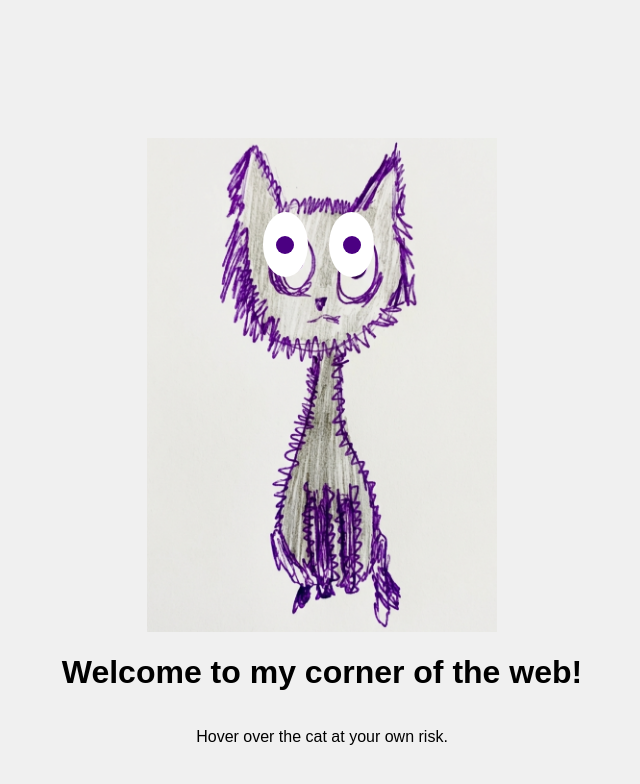
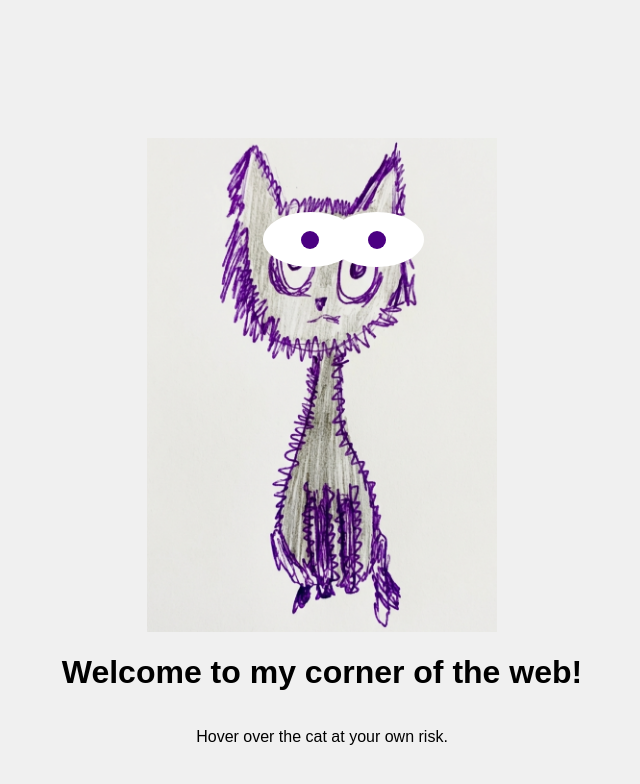
Before and after one commit to nben6405/nben6405.github.io, a Jekyll site: the page built from index.html, in a window 1280 px wide. Shown: the top 784 px of the page, without its empty margins (318-958 px from the left). Built offline with Jekyll 4.4.1, drawn with Linux system fonts in a browser that asks for light colours.

Commit message:
Adjust eye dimensions in CSS

```diff
--- a/assets/css/style.css
+++ b/assets/css/style.css
@@ -23,8 +23,8 @@ body {
 /* Eye Positions */
 .eye {
   position: absolute;
-  width: 45px;
-  height: 65px;
+  width: 95px;
+  height: 55px;
   background: white;
   border-radius: 50%;
   top: 15%;
```
